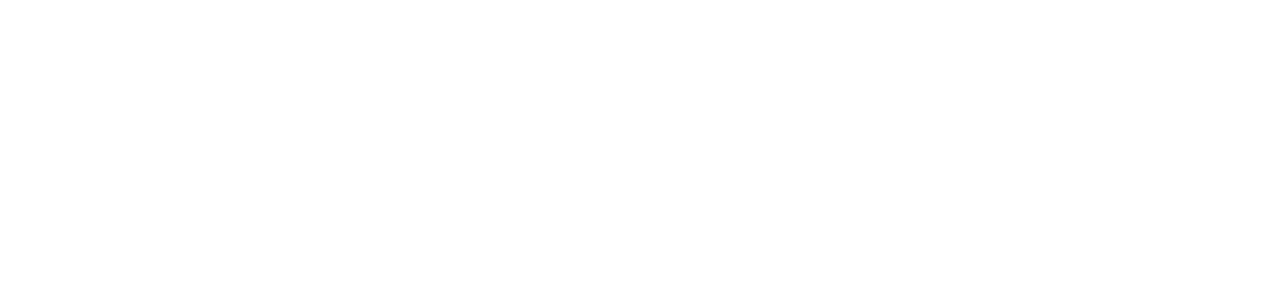
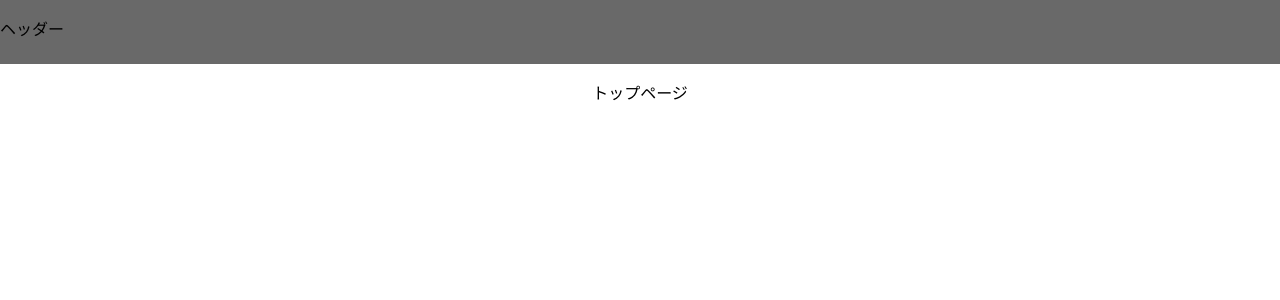
Before and after one commit to koke-desu/open-data-app, a Next.js app: page / in a window 1280 px wide. Shown: the top 300 px of the page. Built offline with nearby package versions, Linux system fonts and the light colour scheme.

Commit message:
layout用のコンポーネントを作成

```diff
--- /dev/null
+++ b/components/layout/pageLayout/PageLayout.module.css
@@ -0,0 +1,14 @@
+.container {
+  min-height: 100vh;
+  min-width: 100vw;
+  display: flex;
+  flex-direction: column;
+  justify-content: start;
+  align-items: center;
+}
+
+.header {
+  width: 100%;
+  height: 4rem;
+  background-color: dimgray;
+}
--- /dev/null
+++ b/components/layout/pageLayout/PageLayout.tsx
@@ -0,0 +1,20 @@
+import React from "react";
+import style from "./PageLayout.module.css";
+
+type Props = {
+  children: React.ReactNode;
+};
+
+//
+const PageLayout: React.VFC<Props> = ({ children }) => {
+  return (
+    <div className={style.container}>
+      <header className={style.header}>
+        <p>ヘッダー</p>
+      </header>
+      {children}
+    </div>
+  );
+};
+
+export default PageLayout;
--- a/pages/index.tsx
+++ b/pages/index.tsx
@@ -1,9 +1,14 @@
 import type { NextPage } from "next";
 import Head from "next/head";
 import Image from "next/image";
+import PageLayout from "../components/layout/pageLayout/PageLayout";
 
 const Home: NextPage = () => {
-  return <div></div>;
+  return (
+    <PageLayout>
+      <p>トップページ</p>
+    </PageLayout>
+  );
 };
 
 export default Home;
```
